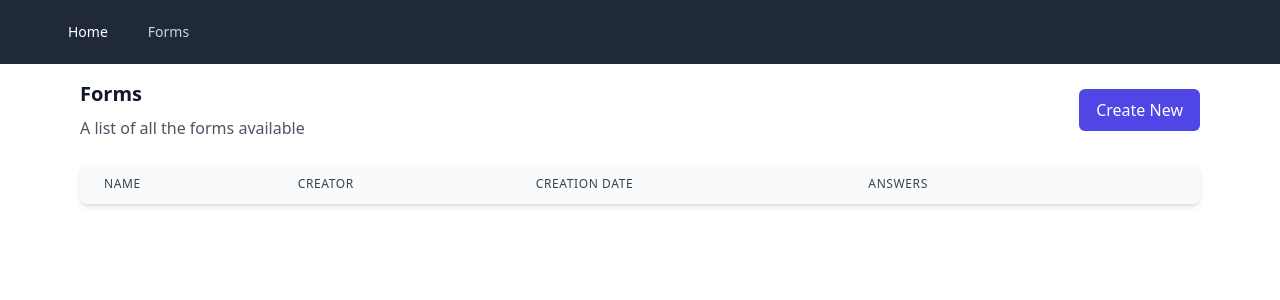
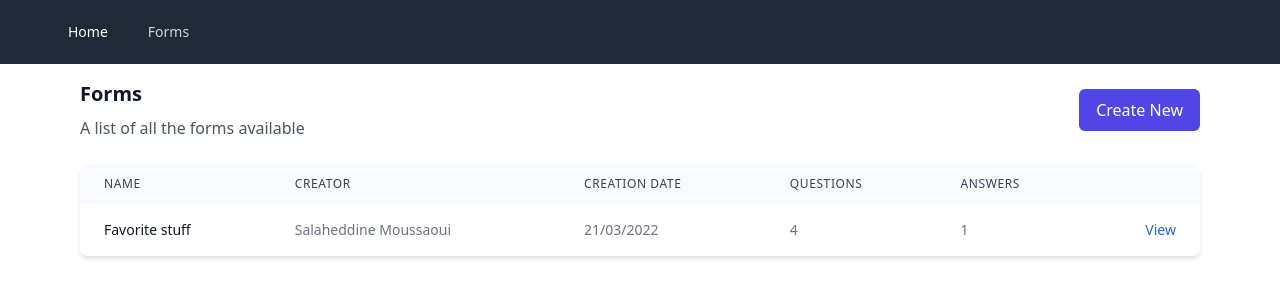
Before and after one commit to moussaouisalah/forms, an Angular app: page /forms in a window 1280 px wide. Shown: the top 300 px of the page. Built offline with nearby package versions, Linux system fonts and the light colour scheme; data requests are answered from the project's data file.

Commit message:
added form questions number

```diff
--- a/db.json
+++ b/db.json
@@ -1,3 +1,40 @@
 {
-  "forms": []
+  "forms": [
+    {
+      "title": "Favorite stuff",
+      "creator": "Salaheddine Moussaoui",
+      "items": [
+        "What is your favorite color?",
+        "What is your favorite day of the week?",
+        "What is your favorite letter?",
+        "What is your favorite number?"
+      ],
+      "creationDate": 1647860175211,
+      "answers": [
+        {
+          "creator": "Salaheddine Moussaoui",
+          "items": [
+            {
+              "name": "What is your favorite color?",
+              "value": "red"
+            },
+            {
+              "name": "What is your favorite day of the week?",
+              "value": "friday"
+            },
+            {
+              "name": "What is your favorite letter?",
+              "value": "i don't have one"
+            },
+            {
+              "name": "What is your favorite number?",
+              "value": "13"
+            }
+          ],
+          "creationDate": 1647860225102
+        }
+      ],
+      "id": 1
+    }
+  ]
 }
--- a/src/app/components/forms-table/forms-table.component.html
+++ b/src/app/components/forms-table/forms-table.component.html
@@ -23,6 +23,12 @@
         scope="col"
         class="py-3 px-6 text-xs font-medium tracking-wider text-left text-gray-700 uppercase"
       >
+        Questions
+      </th>
+      <th
+        scope="col"
+        class="py-3 px-6 text-xs font-medium tracking-wider text-left text-gray-700 uppercase"
+      >
         Answers
       </th>
       <th scope="col" class="relative py-3 px-6">
@@ -42,6 +48,9 @@
         {{ form.creationDate | date: "dd/MM/yyyy" }}
       </td>
       <td class="py-4 px-6 text-sm text-gray-500 whitespace-nowrap">
+        {{ form.items.length }}
+      </td>
+      <td class="py-4 px-6 text-sm text-gray-500 whitespace-nowrap">
         {{ form.answers.length }}
       </td>
       <td class="py-4 px-6 text-sm font-medium text-right whitespace-nowrap">
--- a/src/app/container/form/form.component.html
+++ b/src/app/container/form/form.component.html
@@ -38,6 +38,14 @@
             {{ form.creationDate | date: "dd/MM/yyyy" }}
           </dd>
         </div>
+        <div
+          class="bg-gray-50 px-4 py-5 sm:grid sm:grid-cols-3 sm:gap-4 sm:px-6"
+        >
+          <dt class="text-sm font-medium text-gray-500">Number of questions</dt>
+          <dd class="mt-1 text-sm text-gray-900 sm:mt-0 sm:col-span-2">
+            {{ form.items.length }}
+          </dd>
+        </div>
         <div class="bg-white px-4 py-5 sm:grid sm:grid-cols-3 sm:gap-4 sm:px-6">
           <dt class="text-sm font-medium text-gray-500">Number of answers</dt>
           <dd class="mt-1 text-sm text-gray-900 sm:mt-0 sm:col-span-2">
```
